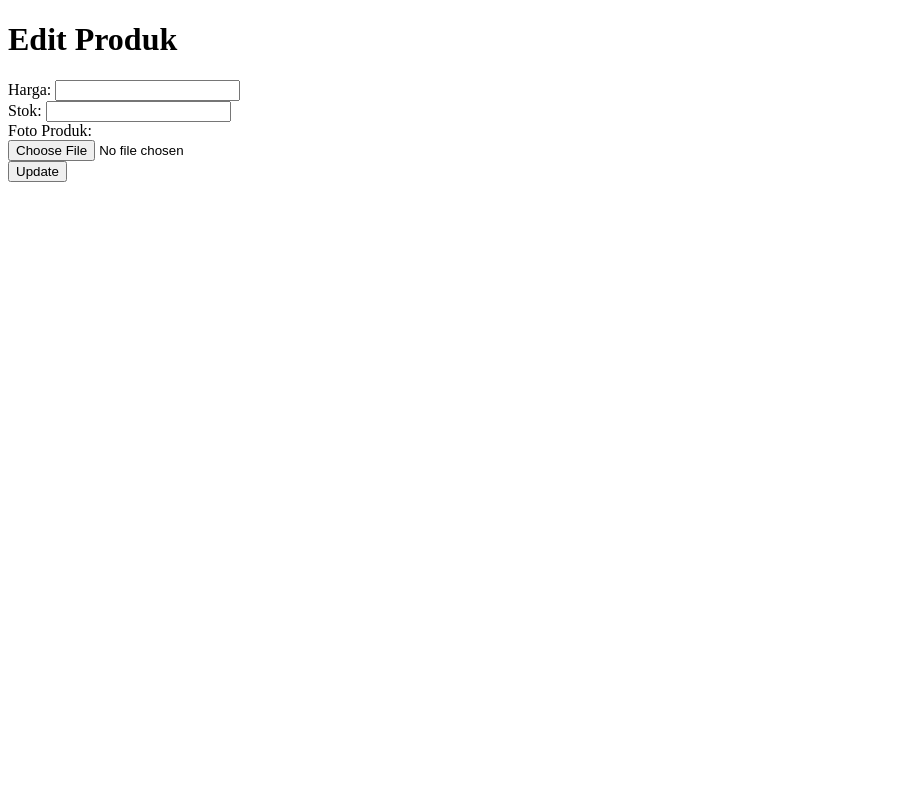
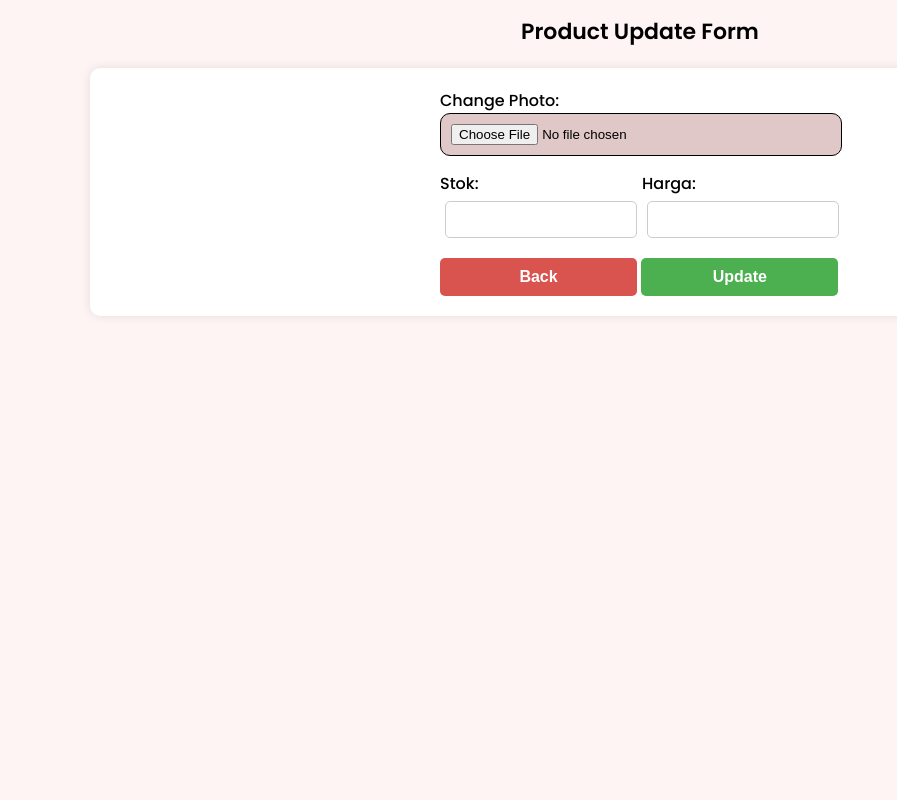
Before and after one commit to ansrahmayni/Ayumee_Website, a PHP site: page /admin/update.php in a window 1280 px wide. Shown: the whole page, without its empty margins (0-897 px from the left). Run offline with PHP 8.4, Linux system fonts and the light colour scheme; data that the repository does not hold is empty.

Commit message:
show products

```diff
--- a/admin/dashboard.php
+++ b/admin/dashboard.php
@@ -5,7 +5,7 @@ require 'header.php';
 
 // Cek apakah pengguna sudah login
 if (!isset($_SESSION['id'])) {
-    header("Location: ../admin/login.php");
+    header("Location: ../admin/dashboard");
     exit;
 }
 
--- a/admin/header.php
+++ b/admin/header.php
@@ -16,7 +16,7 @@
 
         // Cek halaman dan tambahkan class "active"
         if (currentPage === "dashboard.php") {
-            document.getElementById("home").classList.add("active");
+            document.getElementById("dashboard").classList.add("active");
         } else if (currentPage === "products.php") {
             document.getElementById("product").classList.add("active");
         }
@@ -28,11 +28,11 @@
     <div class="sidebar">
         <h2>☰  Administrator</h2>
         <ul>
-            <li><a href="dashboard.php" class="menu_item" id="home">Home</a></li>
+            <li><a href="dashboard.php" class="menu_item" id="dashboard">Home</a></li>
             <li><a href="products.php" class="menu_item" id="product">Product</a></li>
         </ul>
         <br /><br /><br /><br /><br />
-        <a href="logout.php" class="logout"><i class="fa-solid fa-right-from-bracket"></i> Logout</a>
+        <a href="../admin/index.php" class="logout"><i class="fa-solid fa-right-from-bracket"></i> Logout</a>
 
     </div>
 
--- a/admin/update.php
+++ b/admin/update.php
@@ -3,28 +3,25 @@ require '../includes/config.php';
 
 if (isset($_POST['update'])) {
     $id = $_POST['id'];
-    $series = $_POST['series']; // Nama series produk
+    $series = $_POST['series'];
     $price = $_POST['price'];
     $stock = $_POST['stock'];
 
-    // Direktori upload berdasarkan nama series
+    // Direktori upload berdasarkan series
     $upload_dir = "../uploads/" . str_replace(' ', '_', $series);
 
-    // Jika folder belum ada, buat foldernya
+    // Buat folder jika belum ada
     if (!file_exists($upload_dir)) {
         mkdir($upload_dir, 0777, true);
     }
 
-    // Menangani upload foto
+    // Menangani upload foto baru jika ada
     $photo = !empty($_FILES['photo']['name']) ? $_FILES['photo']['name'] : $_POST['existing_photo'];
 
     if (!empty($_FILES['photo']['name'])) {
         $file_path = $upload_dir . '/' . $_FILES['photo']['name'];
         if (move_uploaded_file($_FILES['photo']['tmp_name'], $file_path)) {
             $photo = $_FILES['photo']['name']; // Simpan nama file yang baru
-        } else {
-            echo "Gagal mengunggah foto.";
-            exit;
         }
     }
 
@@ -33,7 +30,7 @@ if (isset($_POST['update'])) {
     $stmt = $pdo->prepare($sql);
     if ($stmt->execute([$price, $stock, $photo, $id])) {
         header("Location: products.php?success=1");
-        exit;
+        exit();
     } else {
         echo "Error updating record: " . print_r($stmt->errorInfo(), true);
     }
@@ -50,32 +47,145 @@ if (isset($_GET['id'])) {
 ?>
 
 <!DOCTYPE html>
-<html lang="id">
+<ht lang="id">
 <head>
-    <title>Edit Produk</title>
+    <meta charset="UTF-8">
+    <meta name="viewport" content="width=device-width, initial-scale=1.0">
+    <link href="https://fonts.googleapis.com/css2?family=Poppins:wght@300;400;500;600&display=swap" rel="stylesheet">
+    <title>Update Produk</title>
 </head>
 <body>
-    <h1>Edit Produk</h1>
-
+    <h1>Product Update Form</h1>
     <form action="" method="post" enctype="multipart/form-data">
         <input type="hidden" name="id" value="<?php echo $product['id']; ?>">
         <input type="hidden" name="series" value="<?php echo $product['series']; ?>">
 
-        <label>Harga:</label>
-        <input type="text" name="price" value="<?php echo $product['price']; ?>"><br>
+        <div class="photo">
+            <?php if (!empty($product['photo'])): ?>
+                <img src="../uploads/<?php echo str_replace(' ', '_', $product['series']) . '/' . $product['photo']; ?>" width="100"><br>
+                <input type="hidden" name="existing_photo" value="<?php echo $product['photo']; ?>">
+            <?php endif; ?>
+        </div>
 
-        <label>Stok:</label>
-        <input type="number" name="stock" value="<?php echo $product['stock']; ?>"><br>
-
-        <label>Foto Produk:</label><br>
-        <?php if (!empty($product['photo'])): ?>
-            <img src="../uploads/<?php echo str_replace(' ', '_', $product['series']) . '/' . $product['photo']; ?>" width="100" alt="Product Photo"><br>
-            <input type="hidden" name="existing_photo" value="<?php echo $product['photo']; ?>">
-        <?php endif; ?>
+        <label>Change Photo:</label>
         <input type="file" name="photo" accept="image/*"><br>
 
+        <div class="container">
+            <div class="stock">
+                <label>Stok:</label>
+                <input type="number" name="stock" value="<?php echo $product['stock']; ?>"><br>
+            </div>
 
+            <div class="price">
+                <label>Harga:</label>
+                <input type="text" name="price" value="<?php echo $product['price']; ?>"><br>
+            </div>
+        </div>
+        <a href="products.php">
+            <button class="back" type="button" name="back">Back</button>
+        </a>
         <button type="submit" name="update">Update</button>
     </form>
 </body>
+
+<style>
+    body {
+        font-family: 'Poppins';
+        background-color: #FFF4F4;
+        justify-content: center;
+        display: grid;
+        height: 100vh;
+        margin: 0;
+    }
+
+    h1 {
+        font-size: 22px;
+        margin-bottom: 20px;
+        text-align: center;
+    }
+
+    form {
+        background: #fff;
+        padding: 20px 350px;
+        border-radius: 10px;
+        box-shadow: 0 0 10px rgba(0, 0, 0, 0.1);
+        width: 400px;
+        margin-bottom: 10px;
+    }
+
+    .photo{
+        text-align: center;
+    }
+
+    img {
+        width: 300px;
+        border-radius: 10px;
+    }
+
+    label {
+        font-weight: 500;
+        display: block;
+    }
+
+    input[type="file"] {
+        width: 95%;
+        padding: 10px;
+        background: #E0C8C8;
+        border-radius: 10px;
+        cursor: pointer;
+        margin-bottom: 15px;
+        border: 1px solid black;
+    }
+
+    input[type="text"], input[type="number"] {
+        width: calc(50% - 5px);
+        padding: 10px;
+        margin: 5px;
+        border: 1px solid #ccc;
+        border-radius: 5px;
+        text-align: center;
+    }
+
+    .container{
+        display: flex;
+    }
+
+    .container input{
+        width: 170px;
+    }
+
+    button {
+        width: 197px;
+        padding: 10px;
+        border: none;
+        border-radius: 5px;
+        cursor: pointer;
+        font-size: 16px;
+        font-weight: bold;
+        margin-top: 15px;
+    }
+
+    button[type="submit"] {
+        background-color: #4CAF50;
+        color: white;
+    }
+
+    button[type="submit"]:hover {
+        background-color:rgb(46, 106, 49);
+    }
+
+    a{
+        text-decoration: none;
+    }
+
+    .back {
+        background-color: #D9534F;
+        color: white;
+    }
+
+    .back:hover {
+        background-color:rgb(152, 38, 34);
+    }
+
+</style>
 </html>
```
Also changed, not shown: admin/process_product.php (+17 -11 lines), admin/products.php (+12 -6 lines), uploads/Pink/GreenC.png (added), uploads/Pink/GreenM.png (added), uploads/Pink/PinkC.png (added), uploads/Pink/PinkM.png (added).
